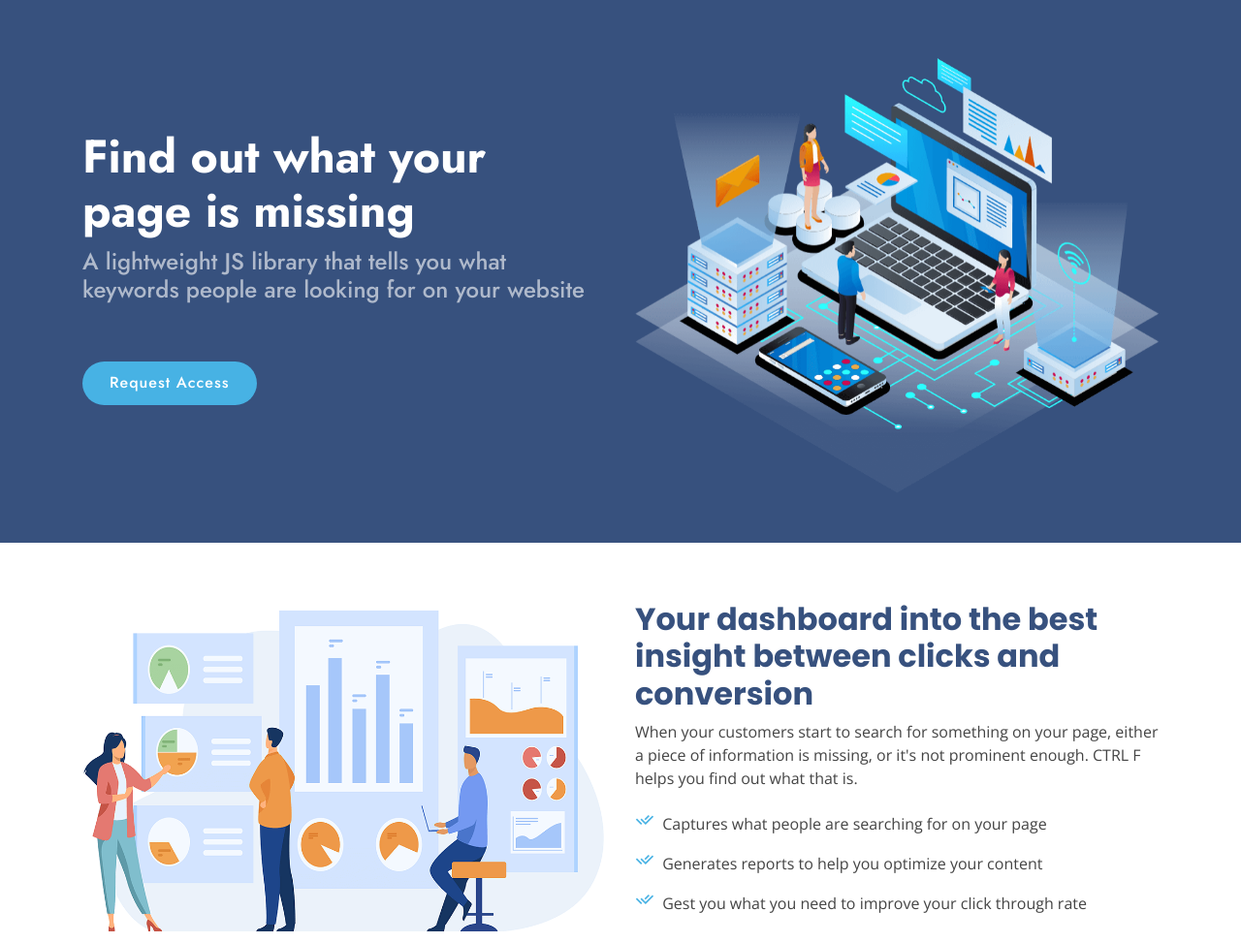
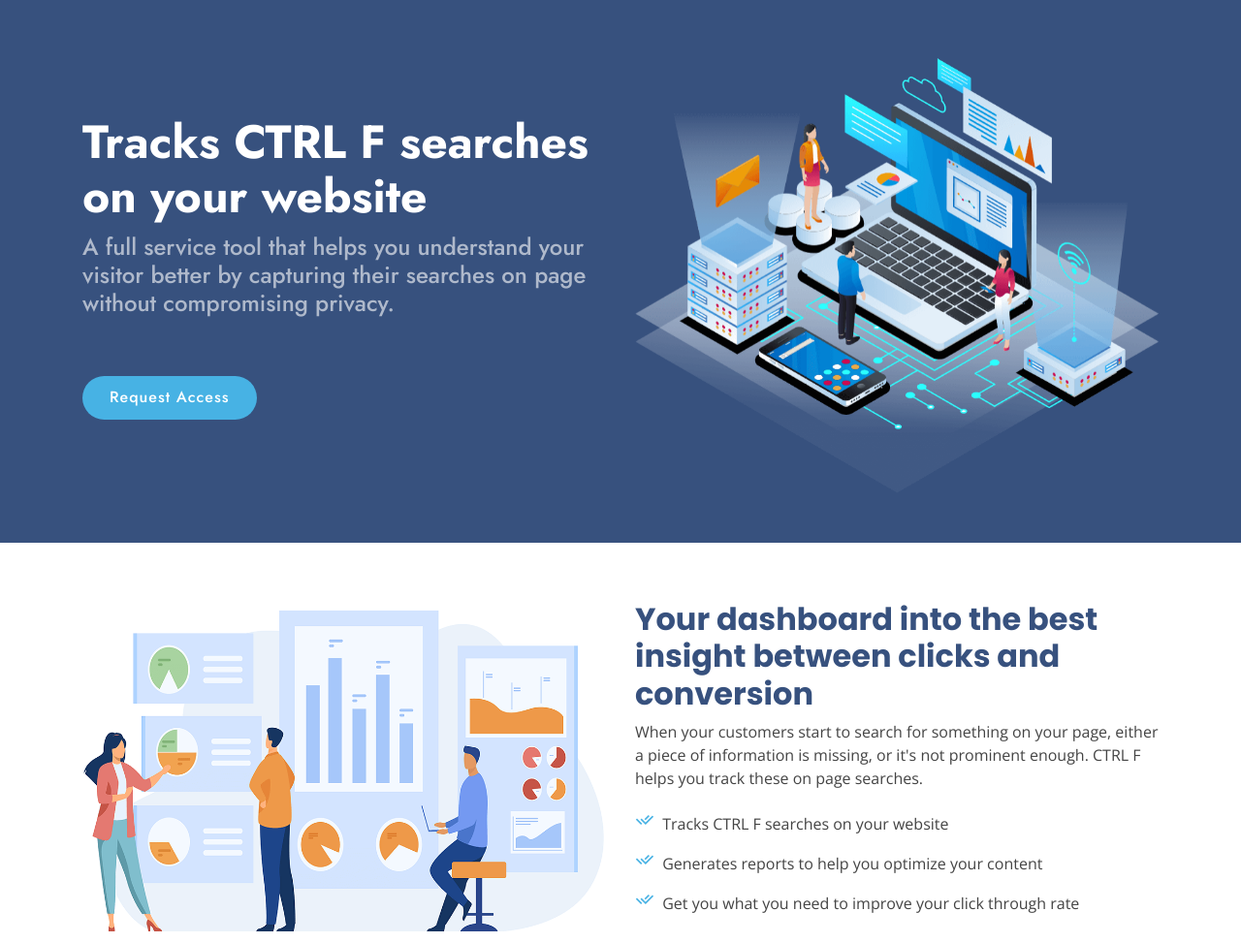
Before and after one commit to GetCtrlF/GetCtrlF.github.io, a plain HTML site: page index.html in a window 1280 px wide. Shown: the part 80-1053 px from the top of the page at 97% size. Drawn offline with nearby package versions, Linux system fonts and the light colour scheme; a script that the page names is missing.

Commit message:
improved wording

```diff
--- a/index.html
+++ b/index.html
@@ -102,8 +102,8 @@
     <div class="container">
       <div class="row">
         <div class="col-lg-6 d-flex flex-column justify-content-center pt-4 pt-lg-0 order-2 order-lg-1" data-aos="fade-up" data-aos-delay="200">
-          <h1>Find out what your page is missing</h1>
-          <h2>A lightweight JS library that tells you what keywords people are looking for on your website</h2>
+          <h1>Tracks CTRL F searches on your website</h1>
+          <h2>A full service tool that helps you understand your visitor better by capturing their searches on page without compromising privacy.</h2>
           <div class="d-lg-flex">
             <a href="#footer" class="btn-get-started scrollto">Request Access</a>
             <!-- <a href="https://www.youtube.com/watch?v=jDDaplaOz7Q" class="venobox btn-watch-video" data-vbtype="video" data-autoplay="true"> Try Demo <i class="icofont-play-alt-2"></i></a> -->
@@ -132,12 +132,12 @@
             <div class="skills-content">
               <p>
               When your customers start to search for something on your page, either a piece of information
-              is missing, or it's not prominent enough. CTRL F helps you find out what that is.
+              is missing, or it's not prominent enough. CTRL F helps you track these on page searches.
               </p>
               <ul>
-                <li><i class="ri-check-double-line"></i> Captures what people are searching for on your page</li>
+                <li><i class="ri-check-double-line"></i> Tracks CTRL F searches on your website</li>
                 <li><i class="ri-check-double-line"></i> Generates reports to help you optimize your content</li>
-                <li><i class="ri-check-double-line"></i> Gest you what you need to improve your click through rate </li>
+                <li><i class="ri-check-double-line"></i> Get you what you need to improve your click through rate </li>
               </ul>
             </div>
 
```
